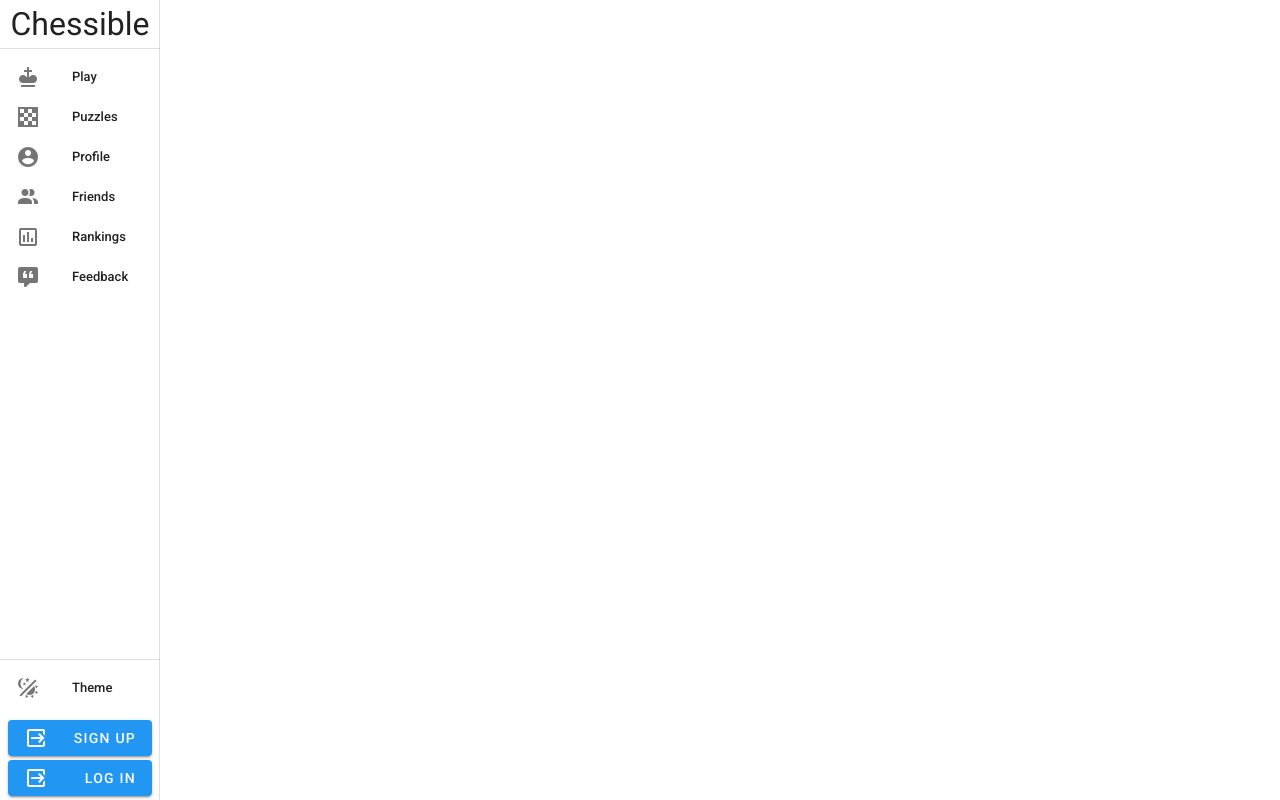
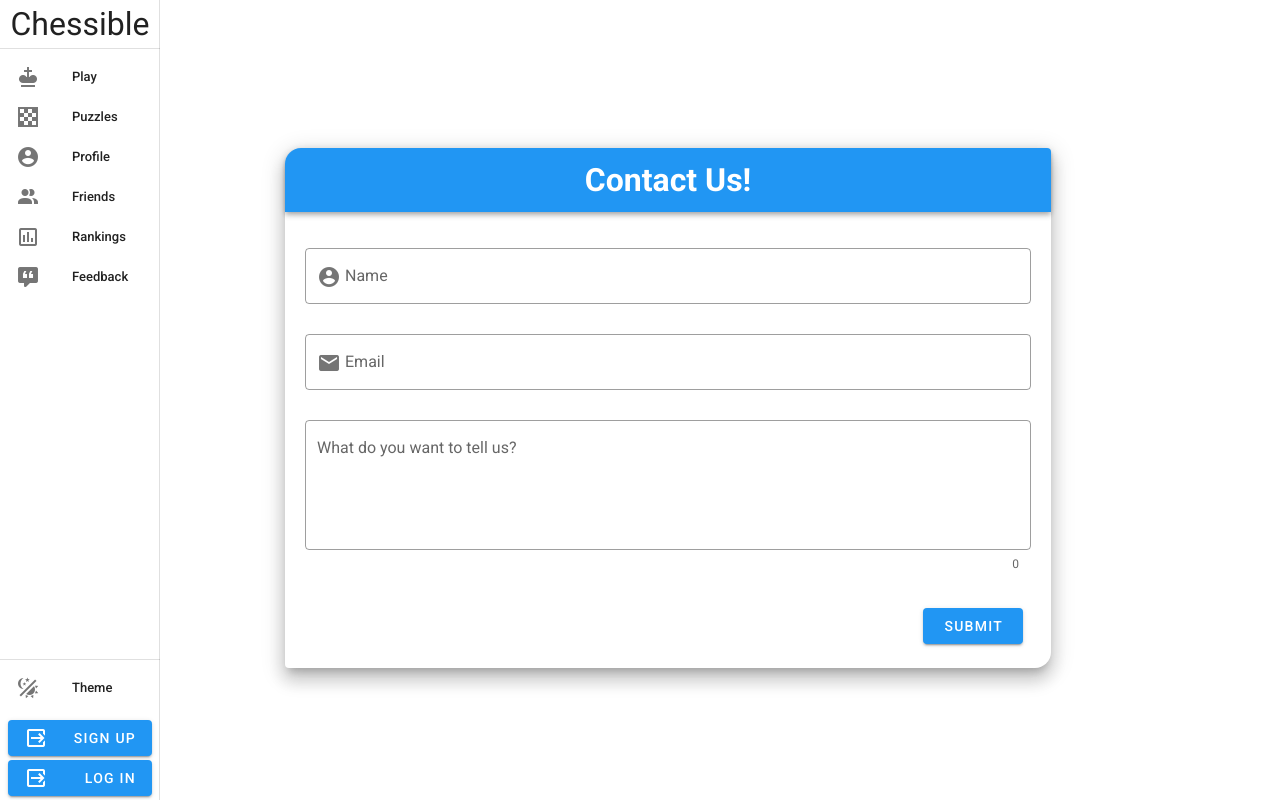
Before and after one commit to Hal0g3n/CS6131, a Vue app: page /feedback in a window 1280 px wide. Built offline with nearby package versions, Linux system fonts and the light colour scheme.

Commit message:
Feedback Form + Minor Fixes

```diff
--- a/src/router.ts
+++ b/src/router.ts
@@ -50,6 +50,11 @@
     name: 'game',
     component: () => import(/* webpackChunkName: "about" */ './views/GameView.vue')
   },
+  {
+    path: '/feedback',
+    name: 'feedback',
+    component: () => import(/* webpackChunkName: "about" */ './views/FeedbackView.vue')
+  },
 ]
 
 const router = new VueRouter({
--- a/src/views/FeedbackView.vue
+++ b/src/views/FeedbackView.vue
@@ -1,5 +1,82 @@
 <template>
-  <div class="feedback">
-    <h1>This is feedback page</h1>
-  </div>
+    <v-container fill-width fill-height class="register-page">
+        <v-row align="center" justify="center">
+            <v-col xs="12" sm="10" md="8">
+                <v-card elevation="12" shaped class="pb-4">
+                    <v-toolbar dark color="primary" class="my-4">
+                        <!-- LOGO -->
+                        <v-spacer />
+                        <h1>Contact Us!</h1>
+                        <v-spacer />
+                    </v-toolbar>
+
+                    <v-card-text class="pa-5">
+                        <v-form>
+                            <v-text-field
+                                v-model="name"
+                                outlined
+                                clearable
+                                prepend-inner-icon="mdi-account-circle"
+                                :rules="[
+                                    name != '' || 'This field is required',
+                                ]"
+                                name="name"
+                                label="Name"
+                                type="text"
+                                class="input-group--focused"
+                            ></v-text-field>
+
+                            <v-text-field
+                                v-model="email"
+                                outlined
+                                clearable
+                                prepend-inner-icon="mdi-email"
+                                :rules="[(v) =>!v || /^\w+([.-]?\w+)*@\w+([.-]?\w+)*(\.\w{2,3})+$/.test(v) || 'E-mail must be valid']"
+
+                                name="email"
+                                label="Email"
+                                type="text"
+                                class="input-group--focused"
+                            ></v-text-field>
+
+                            <v-textarea
+                                v-model="content"
+                                name="content"
+                                label="What do you want to tell us?"
+
+                                clearable
+                                counter
+                                auto-grow
+                                outlined
+                                class="input-group--focused"
+                            ></v-textarea>
+                        </v-form>
+                    </v-card-text>
+
+                    <v-card-actions class="mx-5">
+                        <v-spacer></v-spacer>
+                        <v-btn color="primary" @click="register" class="px-5"
+                            >Submit</v-btn
+                        >
+                    </v-card-actions>
+                </v-card>
+            </v-col>
+        </v-row>
+    </v-container>
 </template>
+
+<script>
+export default {
+    name: "App",
+    data() {
+        return {
+            name: "",
+            email: "",
+            content: "",
+        };
+    },
+    methods: {
+        register() {},
+    },
+};
+</script>
--- a/src/views/GameView.vue
+++ b/src/views/GameView.vue
@@ -2,7 +2,7 @@
     <v-container class="Game" fluid fill-height fill-width>
         <v-row justify="center">
             <v-col md="5" v-if="$vuetify.breakpoint.mdAndUp">
-                <v-card elevation="12" shaped class="mt-6 pb-4" color="primary lighten-2">
+                <v-card elevation="12" shaped class="mt-6 pb-4" color="primary lighten-2" height="15vh">
                     <div class="d-flex flex-no-wrap justify-space-between">
                         <div>
                             <v-card-title style="text-align: left"
@@ -23,9 +23,9 @@
                 </v-card>
 
                 <!-- Spacer div -->
-                <div style="height: calc(85vmin - 400px)"/>
+                <div style="height: calc(90vmin - 400px)"/>
 
-                <v-card elevation="12" shaped class="pb-4" color="primary lighten-2">
+                <v-card elevation="12" shaped class="pb-4" color="primary lighten-2" height="15vh">
                     <div class="d-flex flex-no-wrap justify-space-between">
                         <div>
                             <v-card-title style="text-align: left"
@@ -52,6 +52,7 @@
             </v-col>
         </v-row>
 
+        <!-- TODO: Make dialog look better -->
         <v-dialog v-model="dialog" width="500">
             <v-card>
                 <v-card-title class="text-h5 grey lighten-2">
--- a/src/views/LoginView.vue
+++ b/src/views/LoginView.vue
@@ -14,6 +14,7 @@
                     <v-card-text class='pa-4'>
                         <v-form>
                             <v-text-field
+                                id="username"
                                 v-model="username"
                                 outlined
                                 clearable
```
